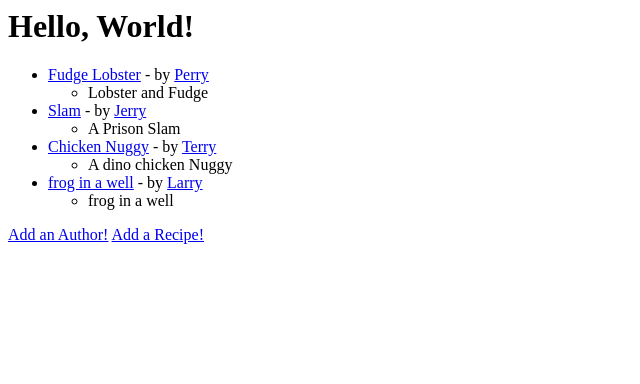
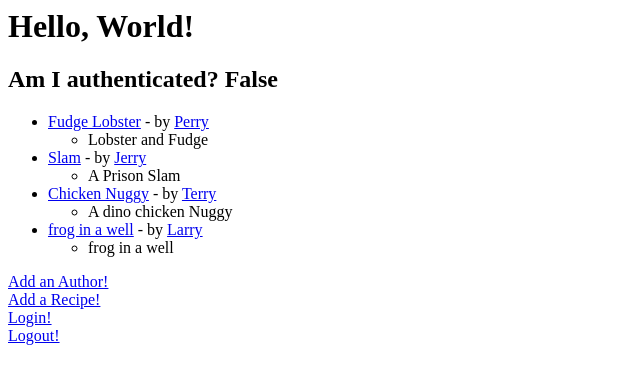
Before and after one commit to justinphillips119/recipeboxV1, a Django app: page / in a window 1280 px wide. Shown: the top 384 px of the page, without its empty margins (0-640 px from the left). Run offline with Django 3.2, Linux system fonts and the light colour scheme; data comes from the database, SQL or seed files in the repository; both versions use the stored data as it was after the commit.

Commit message:
finished assignment :-)

```diff
--- a/recipebook/forms.py
+++ b/recipebook/forms.py
@@ -12,8 +12,12 @@ class AddRecipeForm(forms.Form):
     time_required = forms.CharField(max_length=50)
     description = forms.CharField(widget=forms.Textarea)
     instruction = forms.CharField(widget=forms.Textarea)
-    author = forms.ModelChoiceField(queryset=Author.objects.all())
+    # author = forms.ModelChoiceField(queryset=Author.objects.all())
 
 class AddLoginForm(forms.Form):
     username = forms.CharField(max_length=240)
     password = forms.CharField(widget=forms.PasswordInput)
+
+class AddSignupForm(forms.Form):
+    username = forms.CharField(max_length=240)
+    password = forms.CharField(widget=forms.PasswordInput)
--- a/recipebook/views.py
+++ b/recipebook/views.py
@@ -1,8 +1,10 @@
 from django.shortcuts import render, HttpResponseRedirect, reverse
 from django.contrib.auth import login, logout, authenticate
+from django.contrib.auth.decorators import login_required
+from django.contrib.auth.models import User
 from recipebook.models import Recipe
 from recipebook.models import Author
-from recipebook.forms import AddRecipeForm, AddAuthorForm, AddLoginForm
+from recipebook.forms import AddRecipeForm, AddAuthorForm, AddLoginForm, AddSignupForm
 
 def index(request):
     my_title = Recipe.objects.all()
@@ -17,6 +19,7 @@ def author_viber(request, author_id):
     my_title = Author.objects.filter(id=author_id).first()
     return render(request, "author.html", {"author": my_title})
 
+@login_required
 def add_author(request):
     if request.method == "POST":
         form = AddAuthorForm(request.POST)
@@ -31,6 +34,7 @@ def add_author(request):
     form = AddAuthorForm()
     return render(request, "generic_form.html", {'form': form})
 
+@login_required
 def add_recipe(request):
     if request.method == "POST":
         form = AddRecipeForm(request.POST)
@@ -41,13 +45,12 @@ def add_recipe(request):
                 time_required=data.get('time_required'),
                 description=data.get('description'),
                 instruction=data.get('instruction'),
-                author=data.get('author'),
+                author=request.user,
             )
             return HttpResponseRedirect(reverse("homepage"))
 
     form = AddRecipeForm()
     return render(request, "generic_form.html", {'form': form})
-
 
 def login_view(request):
     if request.method == "POST":
@@ -57,7 +60,24 @@ def login_view(request):
             user = authenticate(request, username=data.get("username"), password=data.get("password"))
             if user:
                 login(request, user)
-                return HttpResponseRedirect(reverse("homepage"))
+                return HttpResponseRedirect(request.GET.get('next', reverse("homepage")))
 
     form = AddLoginForm()
     return render(request, "generic_form.html", {"form": form})
+
+def signup_view(request):
+    if request.method == "POST":
+        form = AddSignupForm(request.POST)
+        if form.is_valid():
+            data = form.cleaned_data
+            new_user = User.objects.create_user(username=data.get("username"), password=data.get("password"))
+            login(request, new_user)
+            return HttpResponseRedirect(reverse("homepage"))
+
+    form = AddSignupForm()
+    return render(request, "generic_form.html", {"form": form})
+
+
+def logout_view(request):
+    logout(request)
+    return HttpResponseRedirect(reverse("homepage"))
--- a/recipebox/urls.py
+++ b/recipebox/urls.py
@@ -22,8 +22,10 @@ urlpatterns = [
     path('', views.index, name="homepage"),
     path('author/<int:author_id>/', views.author_viber),
     path('recipe/<int:recipe_id>/', views.recipe_detail),
-    path('addauthor/', views.add_author, name="addauthor"),
-    path('addrecipe/', views.add_recipe, name="addrecipe"),
+    path('addauthor/', views.add_author),
+    path('addrecipe/', views.add_recipe),
     path('login/', views.login_view, name="login_view"),
+    path('logout/', views.logout_view, name="logout_view"),
+    path('signup/', views.signup_view,name="signup_view"),
     path('admin/', admin.site.urls),
 ]
--- a/templates/index.html
+++ b/templates/index.html
@@ -1,5 +1,5 @@
 <h1>Hello, {{ welcome_name }}!</h1>
-
+<h2>Am I authenticated? {{ request.user.is_authenticated }}</h2>
 <ul>
     {% for post in title %}
         <li>
@@ -14,5 +14,9 @@
 </ul>
 
 <a href="addauthor/">Add an Author!</a>
-
+<br>
 <a href="addrecipe/">Add a Recipe!</a>
+<br>
+<a href="login/">Login!</a>
+<br>
+<a href="logout/">Logout!</a>
```
Also changed, not shown: db.sqlite3.
